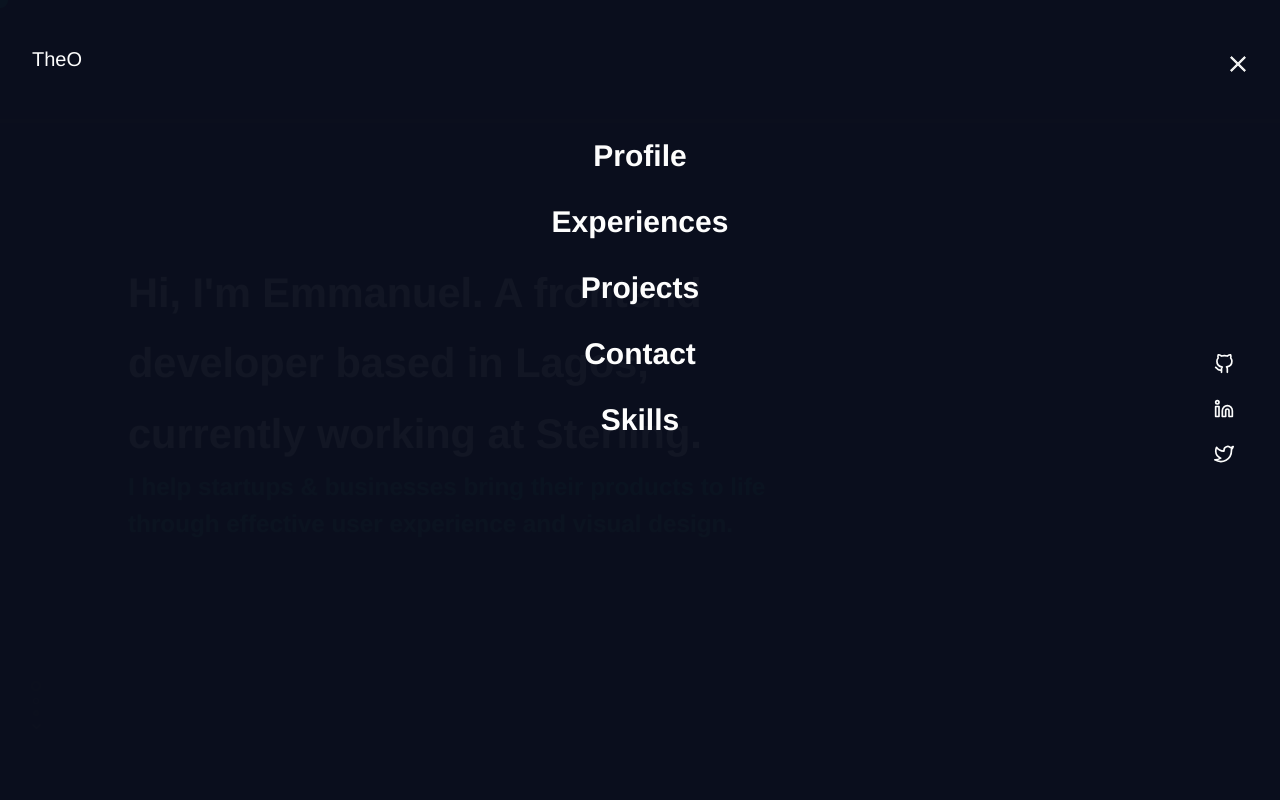
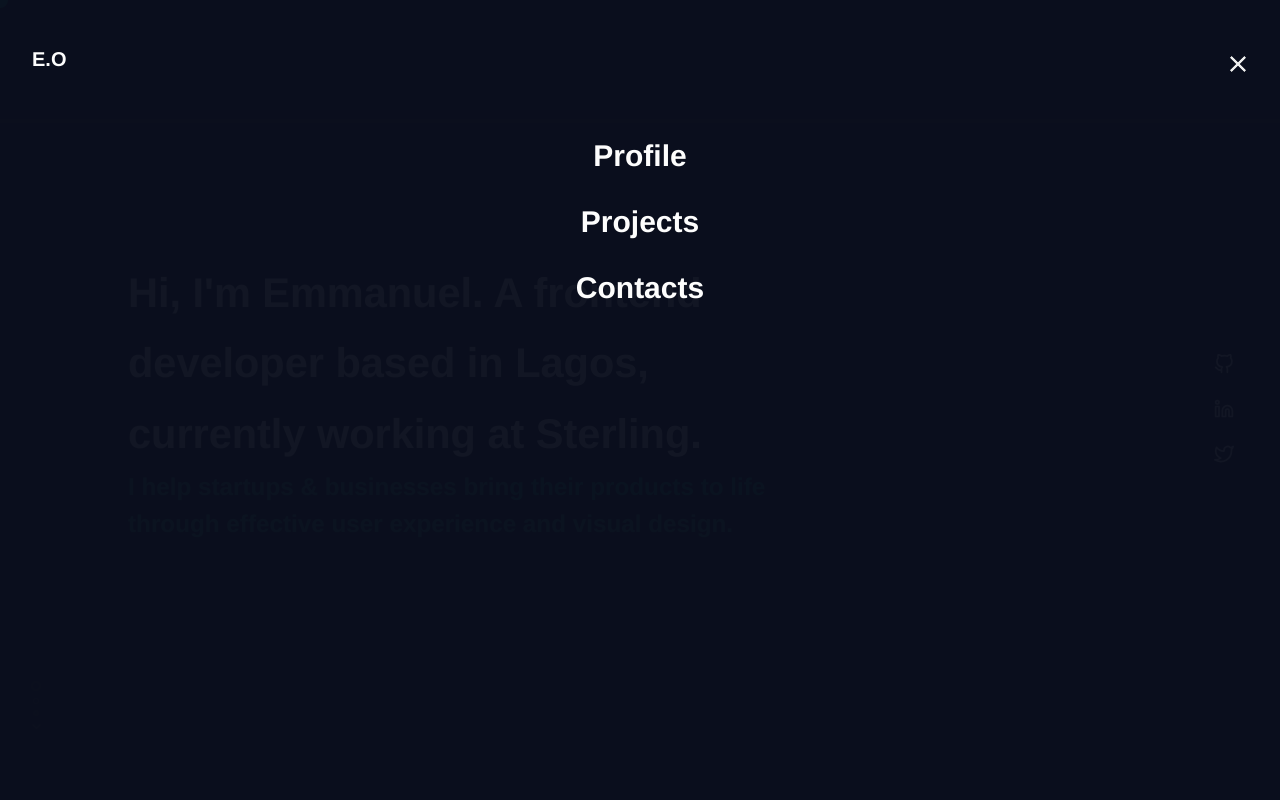
Before and after one commit to TheOluwafemi/portfolio, a Vue app: page / in a window 1280 px wide. Both pictures are taken after a click on the element 1238 px from the left and 59 px from the top of the page. Shown: the top 800 px of the page. Built offline with nearby package versions, Linux system fonts and the light colour scheme.

Commit message:
ref: changed link list to dynamic link

```diff
--- a/src/components/layout/navbar.vue
+++ b/src/components/layout/navbar.vue
@@ -10,7 +10,7 @@
 
     <div class="upper">
       <div class="nav__header">
-        <div class="nav__title">TheO</div>
+        <div class="nav__title">E.O</div>
       </div>
 
       <div class="nav__btn" :class="{ menuicon: menuIsOpen }">
@@ -21,29 +21,40 @@
       </div>
     </div>
 
-    <div class="nav__links">
-      <a href="#">Profile</a>
-      <a href>Experiences</a>
-      <a href>Projects</a>
-      <a href>Contact</a>
-      <a href>Skills</a>
-      <social-items />
+    <div class="nav__links" :class="{ opened: menuIsOpen }">
+      <label for="nav__check" v-for="page in pages" :key="page.id">
+        <a :href="page.id" @click="toggleMenu">{{ page.name }}</a>
+      </label>
     </div>
   </nav>
 </template>
 
 <script>
-import SocialItems from "./SocialItems.vue";
+// import SocialItems from "./SocialItems.vue";
 
 export default {
   data() {
     return {
       changeBg: false,
-      menuIsOpen: false
+      menuIsOpen: false,
+      pages: [
+        {
+          name: "Profile",
+          id: "#profile"
+        },
+        {
+          name: "Projects",
+          id: "#projects"
+        },
+        {
+          name: "Contacts",
+          id: "#contacts"
+        }
+      ]
     };
   },
   components: {
-    "social-items": SocialItems
+    // "social-items": SocialItems
   },
   methods: {
     handleScroll() {
@@ -106,6 +117,7 @@ nav {
 
 .nav__title {
   font-size: 20px;
+  font-weight: 600;
 }
 
 .nav__check {
@@ -156,21 +168,20 @@ nav {
   }
 }
 
-#nav__check:not(:checked) ~ .nav__links {
-  height: 0px;
-}
+// #nav__check:not(:checked) ~ .nav__links {
+//   height: 0px;
+// }
 
-#nav__check:checked ~ .nav__links {
+// #nav__check:checked ~ .nav__links {
+// }
+
+.opened {
   height: 100vh;
   top: 123px;
   overflow-y: auto;
   position: absolute;
   visibility: visible;
   z-index: 1;
-
-  #socials {
-    display: inline;
-  }
 }
 
 /** MENU ICON ANIMATION */
```
